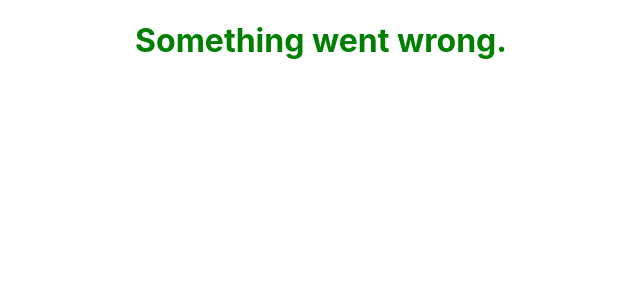
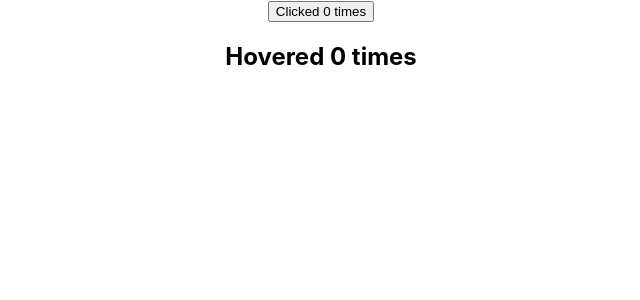
Before and after one commit to RohuTheCoder/React-Fundamentals, a React (Create React App) app: page / in a window 1280 px wide. Shown: the top 300 px of the page, without its empty margins (319-959 px from the left). Built offline with nearby package versions, Linux system fonts and the light colour scheme.

Commit message:
ClickCounter and HoverCounter

```diff
--- a/src/App.js
+++ b/src/App.js
@@ -1,75 +1,15 @@
-import logo from './logo.svg';
-import './App.css';
-import Greet from './components/Greet'
-import React from 'react';
-import Welcome from './components/Welcome';
-import Hello from './components/Hello';
-import Message from './components/Message';
-import Counter from './components/Counter';
-import FunctionClick from './components/FunctionClick';
-import ClassClick from './components/ClassClick';
-import EventBind from './components/EventBind';
-import ParentComponent from './components/ParentComponent';
-import UserGreeting from './components/UserGreeting';
-import NameList from './components/NameList';
-import Stylesheet from './components/Stylesheet';
-import Inline from './components/Inline';
-import './appStyles.css'
-import styles from './appStyles.module.css';
-import Form from './components/Form';
-import LifecycleA from './components/LifecycleA';
-import FragmentDemo from './components/FragmentDemo';
-import Table from './components/Table';
-import PureComp from './components/PureComp';
-import ParentComp from './components/ParentComp';
-import RefsDemo from './components/RefsDemo';
-import FocusInput from './components/FocusInput';
-import FRParentInput from './components/FRParentInput';
-import PortalDemo from './components/PortalDemo';
-import Hero from './components/Hero';
-import ErrorBoundary from './ErrorBoundary';
+import React, { Component } from 'react';
+import './App.css'
+import ClickCounter from './ClickCounter';
+import HoverCounter from './components/HoverCounter';
+
 
 class App extends React.Component {
   render() {
     return (
       <div className="App">
-        <ErrorBoundary>
-        <Hero heroName="Batman" />
-        <Hero heroName="Superman" />
-        <Hero heroName="Joker" />
-        </ErrorBoundary>
-       {/* <PortalDemo /> */}
-       {/* <FRParentInput /> */}
-       {/* <FocusInput /> */}
-       {/* <RefsDemo /> */}
-       {/* <ParentComp /> */}
-       {/* <PureComp /> */}
-       {/* <Table /> */}
-       {/* <FragmentDemo /> */}
-       {/* <LifecycleA /> */}
-       {/* <Form /> */}
-       {/* <h1 className='error'>Error</h1>
-       <h1 className={styles.success}>Success</h1> */}
-       {/* <Inline /> */}
-       {/* <Stylesheet primary={true}/> */}
-       {/* <NameList /> */}
-       {/* <UserGreeting /> */}
-       {/* <ParentComponent /> */}
-       {/* <EventBind /> */}
-       {/* <FunctionClick /> */}
-       {/* <ClassClick /> */}
-       {/* <Counter /> */}
-       {/* <Message /> */}
-       {/* <Greet name="Bruce" heroName="Batman" />
-        <p>This is children props</p>
-       <Greet name="Clark" heroName="Superman" />
-        <button>Action</button>
-        </Greet>*/}
-       {/* <Greet name="Diana" heroName="Wonder Woman" />
-        <Welcome name="Bruce" heroName="Batman" /> */}
-        {/* <Welcome name="Clark" heroName="Superman" />
-        <Welcome name="Diana" heroName="Wonder Woman" /> */}
-       {/* <Hello /> */}
+        <ClickCounter />
+        <HoverCounter />
       </div>
     );
   }
--- /dev/null
+++ b/src/ClickCounter.js
@@ -0,0 +1,24 @@
+import React, { Component } from 'react'
+
+class ClickCounter extends Component {
+  constructor(props) {
+    super(props)
+
+    this.state = {
+      count: 0
+    }
+  }
+
+  incrementCount = () => {
+    this.setState(prevState => ({
+      count: prevState.count + 1
+    }))
+  }
+
+  render() {
+    const { count } = this.state
+    return <button onClick={this.incrementCount}>Clicked {count} times</button>
+    }
+}
+
+export default ClickCounter
--- /dev/null
+++ b/src/components/HoverCounter.js
@@ -0,0 +1,29 @@
+import React, { Component } from 'react'
+
+class HoverCounter extends Component {
+
+    constructor(props) {
+    super(props)
+
+    this.state = {
+      count: 0
+    }
+  }
+
+  incrementCount = () => {
+    this.setState(prevState => ({
+      count: prevState.count + 1
+    }))
+  }
+
+    render() {
+      const { count } = this.state
+      return (
+        <div>
+          <h2 onMouseOver={this.incrementCount}>Hovered {count} times</h2>
+        </div>
+      )
+    }
+}
+
+export default HoverCounter
```
